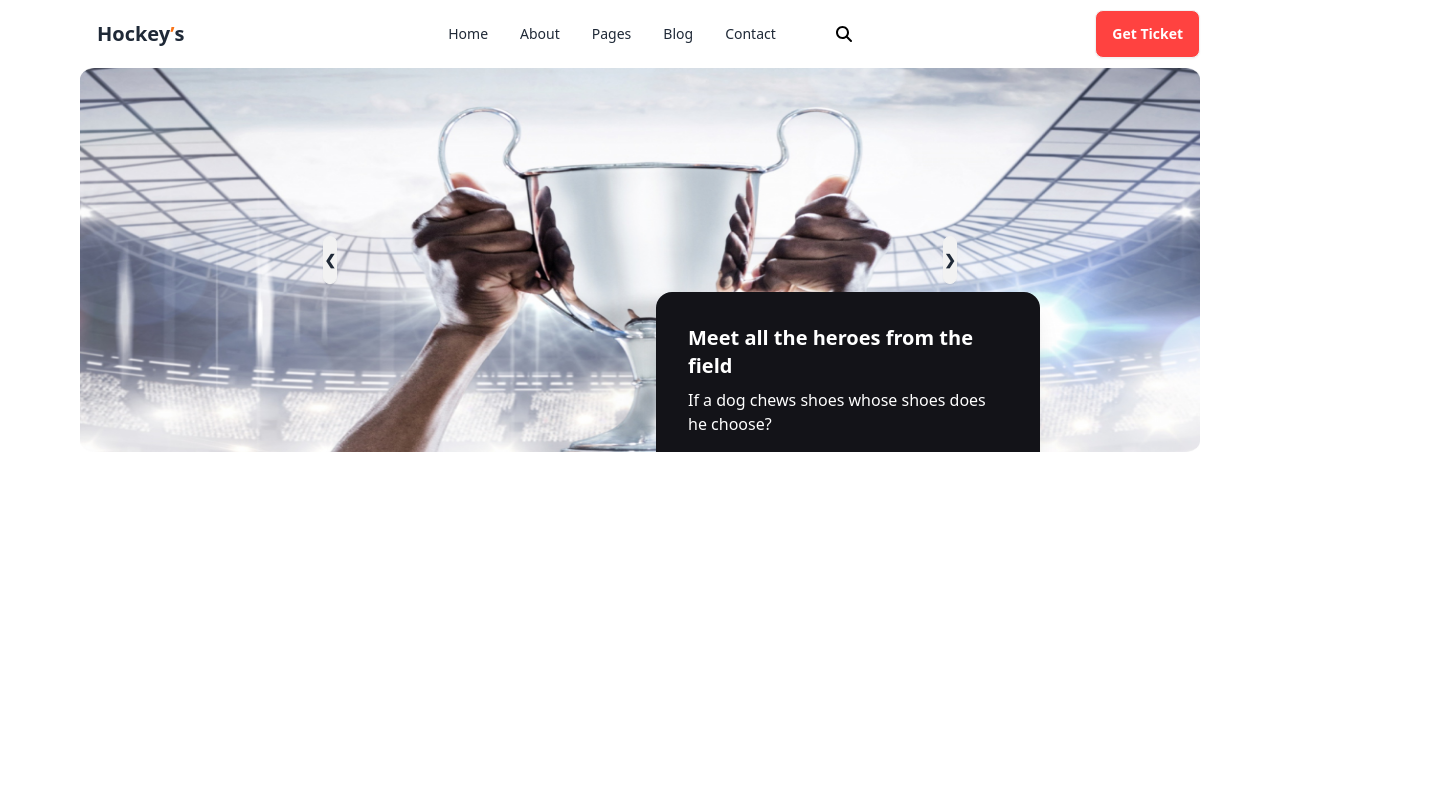
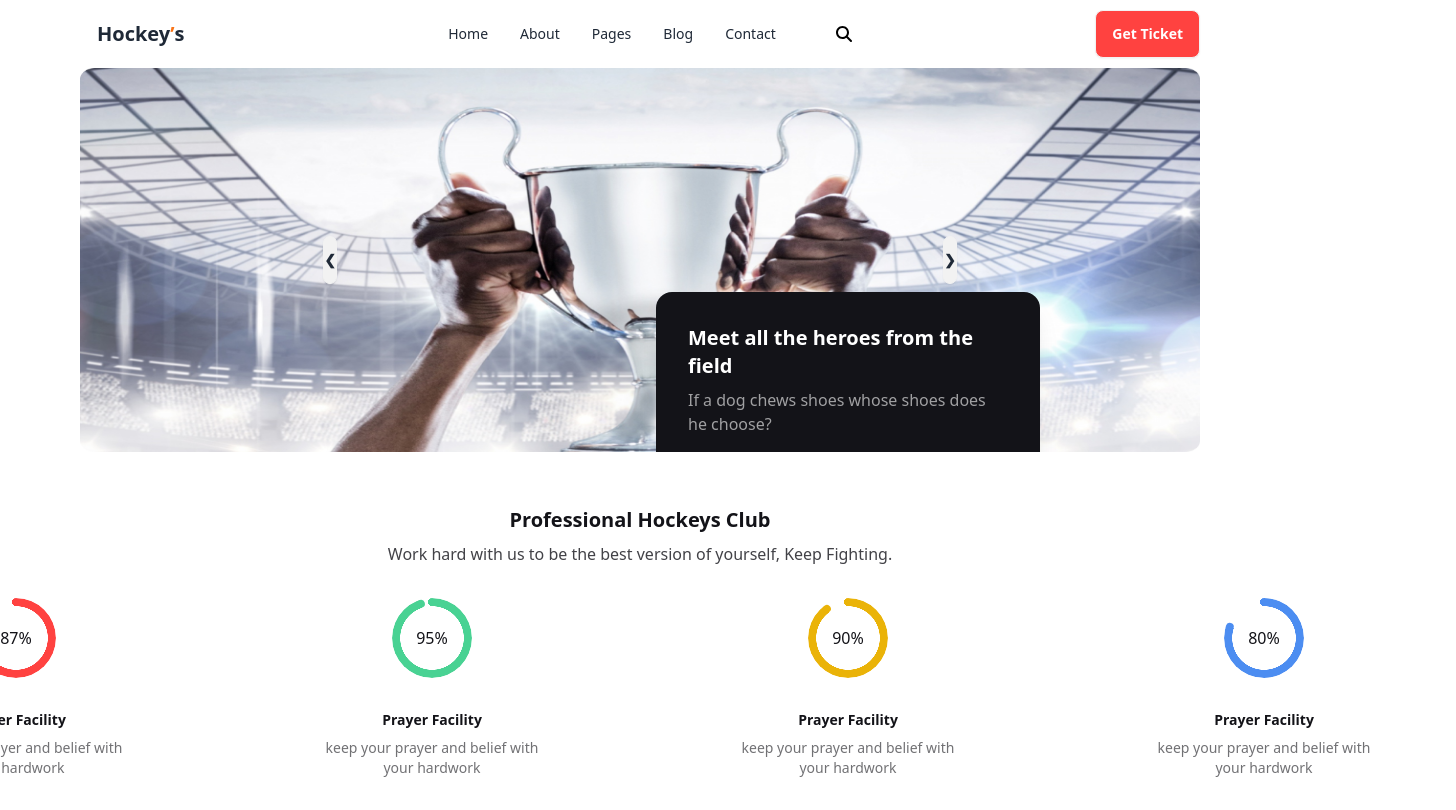
Before and after one commit to TaheeraTabassum/B9A3-Hockeys, a plain HTML site: page index.html in a window 1280 px wide. Shown: the whole page, 1456 px wide, since content can reach past the window. Drawn offline with nearby package versions, Linux system fonts and the light colour scheme.

Commit message:
radial progress added

```diff
--- a/index.html
+++ b/index.html
@@ -64,7 +64,7 @@
             <div class="card w-96 shadow-xl absolute top-96 ml-4 mt-4 lg:absolute lg:top-52 lg:left-1/2">
               <div class="card-body bg-[#131318] rounded-box" >
                 <h2 class="card-title text-[#FFFFFF]">Meet all the heroes from the field</h2>
-                <p class=" text-[#FFFFFF]">If a dog chews shoes whose shoes does he choose?</p>
+                <p class=" text-[#FFFFFF99]">If a dog chews shoes whose shoes does he choose?</p>
               </div>
             </div>
           </div>
@@ -73,6 +73,76 @@
 
     </header>
     <main>
+      <!--radial progress -->
+
+      <section>
+        <div class="card w-full mt-24  bg-white text-neutral-content  px-4 lg:px-20 lg:mt-4 mx-auto ">
+          <div class="card-body items-center text-center">
+            <h2 class="card-title text-[#131318]">Professional Hockeys Club</h2>
+            <p class="text-[#424247]">Work hard with us to be the best version of yourself, Keep Fighting.</p>
+          </div>
+        </div>
+        <div>
+          <div class="circe-cards gap-8 lg:flex lg:flex-row justify-center">
+            <div class="first-circle text-center flex-1">
+              <div class="radial-progress text-[#FF4240]" style="--value:87;" role="progressbar"><span class="text-[#131318]">87%</span>
+              </div>
+              <div class="card w-96">
+                <div class="card-body items-center text-center bg-[#FFF] rounded-box" >
+                  <h2 class="card-title text-sm  text-[#131318]">Prayer Facility</h2>
+                  <p class="text-sm text-[#13131899]">keep your prayer and belief
+                     with <br>your hardwork</p>
+                </div>
+              </div>
+              </div>
+
+
+            <div class="first-circle text-center flex-1">
+              <div class="radial-progress text-[#49D293]" style="--value:95;" role="progressbar"><span class="text-[#131318]">95%</span>
+              </div>
+              <div class="card w-96">
+                <div class="card-body items-center text-center bg-[#FFF] rounded-box" >
+                  <h2 class="card-title text-sm  text-[#131318]">Prayer Facility</h2>
+                  <p class="text-sm text-[#13131899]">keep your prayer and belief
+                     with <br>your hardwork</p>
+                </div>
+              </div>
+              </div>
+              <div class="first-circle text-center flex-1">
+                <div class="radial-progress text-yellow-500" style="--value:90;" role="progressbar"><span class="text-[#131318]">90%</span>
+                </div>
+                <div class="card w-96">
+                  <div class="card-body items-center text-center bg-[#FFF] rounded-box" >
+                    <h2 class="card-title text-sm  text-[#131318]">Prayer Facility</h2>
+                    <p class="text-sm text-[#13131899]">keep your prayer and belief
+                       with <br>your hardwork</p>
+                  </div>
+                </div>
+                </div>
+                <div class="first-circle text-center flex-1">
+                  <div class="radial-progress text-[#4C8DF1]" style="--value:80;" role="progressbar"><span class="text-[#131318]">80%</span>
+                  </div>
+                  <div class="card w-96">
+                    <div class="card-body items-center text-center bg-[#FFF] rounded-box" >
+                      <h2 class="card-title text-sm  text-[#131318]">Prayer Facility</h2>
+                      <p class="text-sm text-[#13131899]">keep your prayer and belief
+                         with <br>your hardwork</p>
+                    </div>
+                  </div>
+                  </div>
+                </div>
+              </div>
+            </div>
+          </div>
+
+        </div>
+      </section>
+
+
+
+    </main>
+
+
 
     </main>
     <footer>
```
